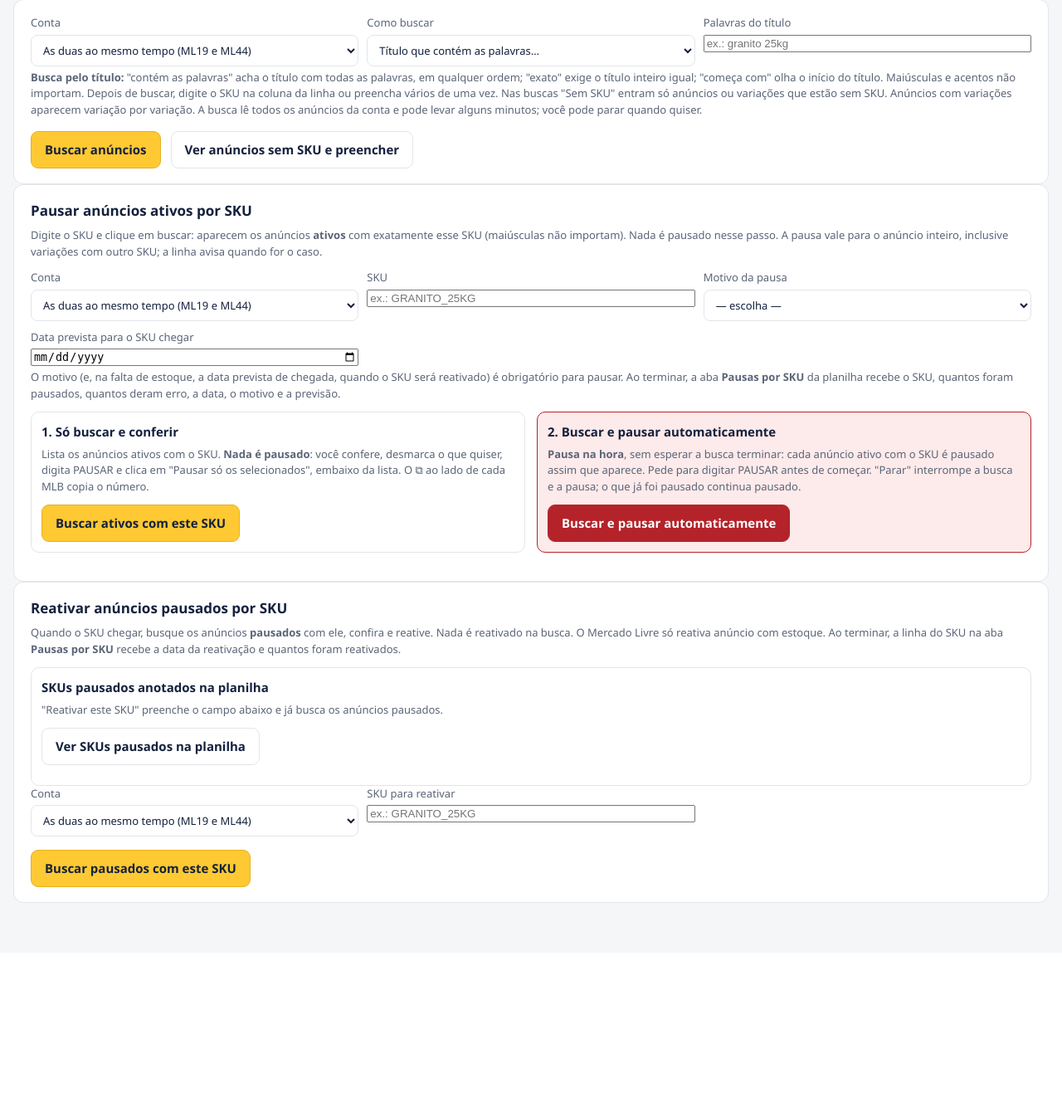
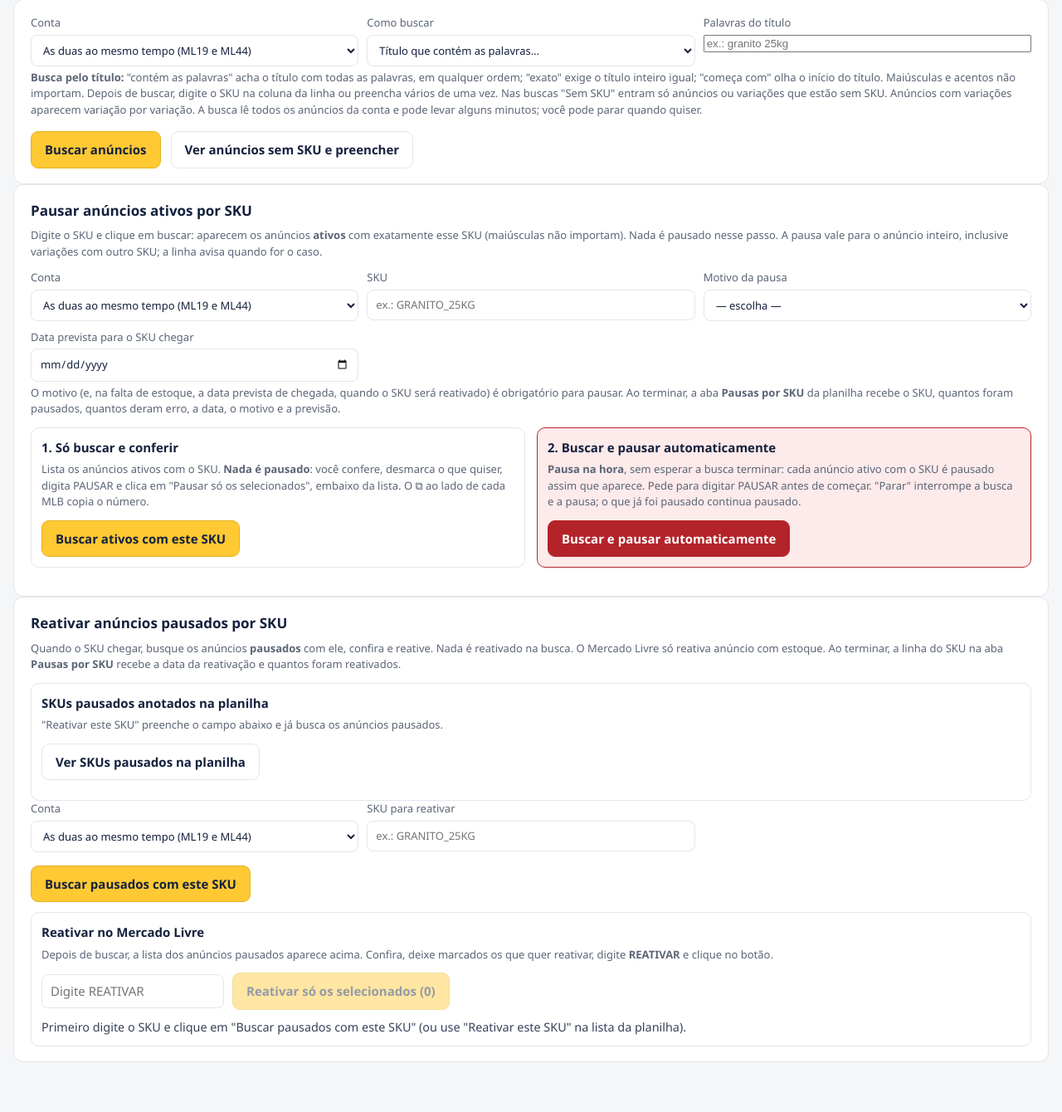
Before and after one commit to redemogilar-del/expedicao-full, a Python web app: template templates/skus.html in a window 1280 px wide. Shown: the part 129-1469 px from the top of the page at 83% size. Before the commit the page ends 1217 px from the top, so only its background shows below. Run offline with Jinja, Linux system fonts and the light colour scheme; the template is opened without the code that fills it, so the values that code supplies are empty.

Commit message:
Reativar por SKU: botão sempre visível e campos no tema escuro
O campo "Digite REATIVAR" e o botão "Reativar só os selecionados" ficam sempre no cartão (desligados até a busca trazer anúncios),
com a explicação do passo a passo. Campos de texto/data dos cartões de pausa e reativação seguem o tema (antes ficavam brancos).

Co-Authored-By: Claude Opus 5.5 <noreply@anthropic.com>
Claude-Session: https://claude.ai/code/session_019ZxgBbzu33xs7URsep8uAW

```diff
--- a/static/app.css
+++ b/static/app.css
@@ -193,3 +193,7 @@ td input[type=text]{min-width:190px;padding:4px 8px}
 /* aba Shopee */
 .s-pedido{white-space:nowrap}.s-pedido .mlbs{white-space:nowrap}
 .pausa-blocos{display:flex;gap:14px;flex-wrap:wrap;margin:10px 0}.pausa-bloco{flex:1 1 300px;border:1px solid var(--linha);border-radius:10px;padding:12px}.pausa-bloco h3{margin:0 0 6px;font-size:15px}.pausa-bloco.perigo{border-color:var(--verm);background:var(--verm-fundo)}button.perigo{background:var(--verm);color:#fff;border-color:var(--verm)}button.perigo:disabled{opacity:.5}
+
+#pCaixa input[type=text],#pCaixa input[type=date],#rCaixa input[type=text]{font:inherit;padding:8px 10px;border:1px solid var(--linha);border-radius:8px;background:var(--cartao);color:var(--texto);width:100%;color-scheme:light dark}
+#pConfirma,#rConfirma{width:auto!important;max-width:220px}
+.reativar-bloco{margin-top:12px}
--- a/static/skus.js
+++ b/static/skus.js
@@ -504,7 +504,7 @@ function rResumo(){
   const n = R_LINHAS.filter(l => l.marcado && !R_FEITO(l)).length, digitou = $('rConfirma').value.trim() === 'REATIVAR';
   $('rReativar').textContent = 'Reativar só os selecionados (' + n + ')';
   $('rReativar').disabled = R_BUSCANDO || R_REATIVANDO || !n || !digitou;
-  $('rDica').textContent = R_REATIVANDO ? 'Reativando no Mercado Livre… aguarde.' : R_BUSCANDO ? 'Aguarde a busca terminar para reativar.' : !n ? 'Nenhum anúncio marcado para reativar.' : !digitou ? 'Digite REATIVAR (só a palavra, em maiúsculas) para ligar o botão.' : 'Tudo certo: clique no botão para reativar no Mercado Livre.';
+  $('rDica').textContent = R_REATIVANDO ? 'Reativando no Mercado Livre… aguarde.' : R_BUSCANDO ? 'Aguarde a busca terminar para reativar.' : !R_LINHAS.length ? 'Primeiro digite o SKU e clique em "Buscar pausados com este SKU" (ou use "Reativar este SKU" na lista da planilha).' : !n ? 'Nenhum anúncio marcado para reativar.' : !digitou ? 'Digite REATIVAR (só a palavra, em maiúsculas) para ligar o botão.' : 'Tudo certo: clique no botão para reativar no Mercado Livre.';
 }
 function rDesenhar(){
   $('rCorpo').replaceChildren(...R_LINHAS.map(l => {
@@ -618,3 +618,4 @@ $('rParar').addEventListener('click', () => { R_PARAR = true; });
 $('rConfirma').addEventListener('input', rResumo);
 $('rReativar').addEventListener('click', rReativar);
 $('rLerPlanilha').addEventListener('click', rLerPlanilha);
+rResumo();
--- a/templates/skus.html
+++ b/templates/skus.html
@@ -78,6 +78,10 @@
   <div id="rProg" class="progresso" hidden><div id="rBarra"></div><span id="rTxt"></span></div>
   <div id="rResultado" hidden>
     <div class="tabela-caixa"><table><thead><tr><th>Reativar</th><th>Conta</th><th>Anúncio (MLB)</th><th>Produto</th><th>Variação com o SKU</th><th>SKU</th><th>Estoque</th><th>Situação</th></tr></thead><tbody id="rCorpo"></tbody></table></div>
+  </div>
+  <div class="pausa-bloco reativar-bloco">
+    <h3>Reativar no Mercado Livre</h3>
+    <p class="suave pequeno">Depois de buscar, a lista dos anúncios pausados aparece acima. Confira, deixe marcados os que quer reativar, digite <b>REATIVAR</b> e clique no botão.</p>
     <div class="barra"><input type="text" id="rConfirma" autocomplete="off" placeholder="Digite REATIVAR" maxlength="10"><button class="primario" id="rReativar" disabled>Reativar só os selecionados</button></div>
     <p class="dica" id="rDica" role="status"></p>
   </div>
```
